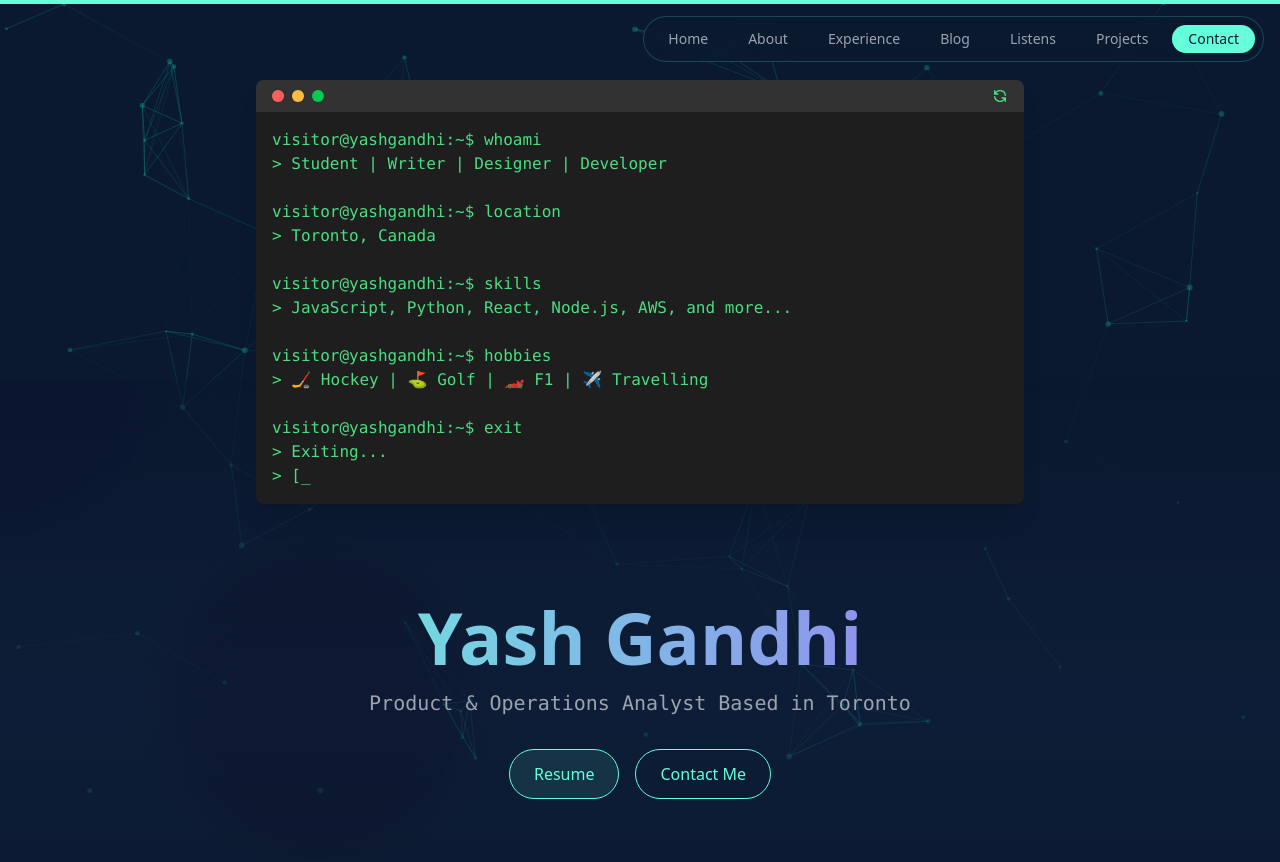
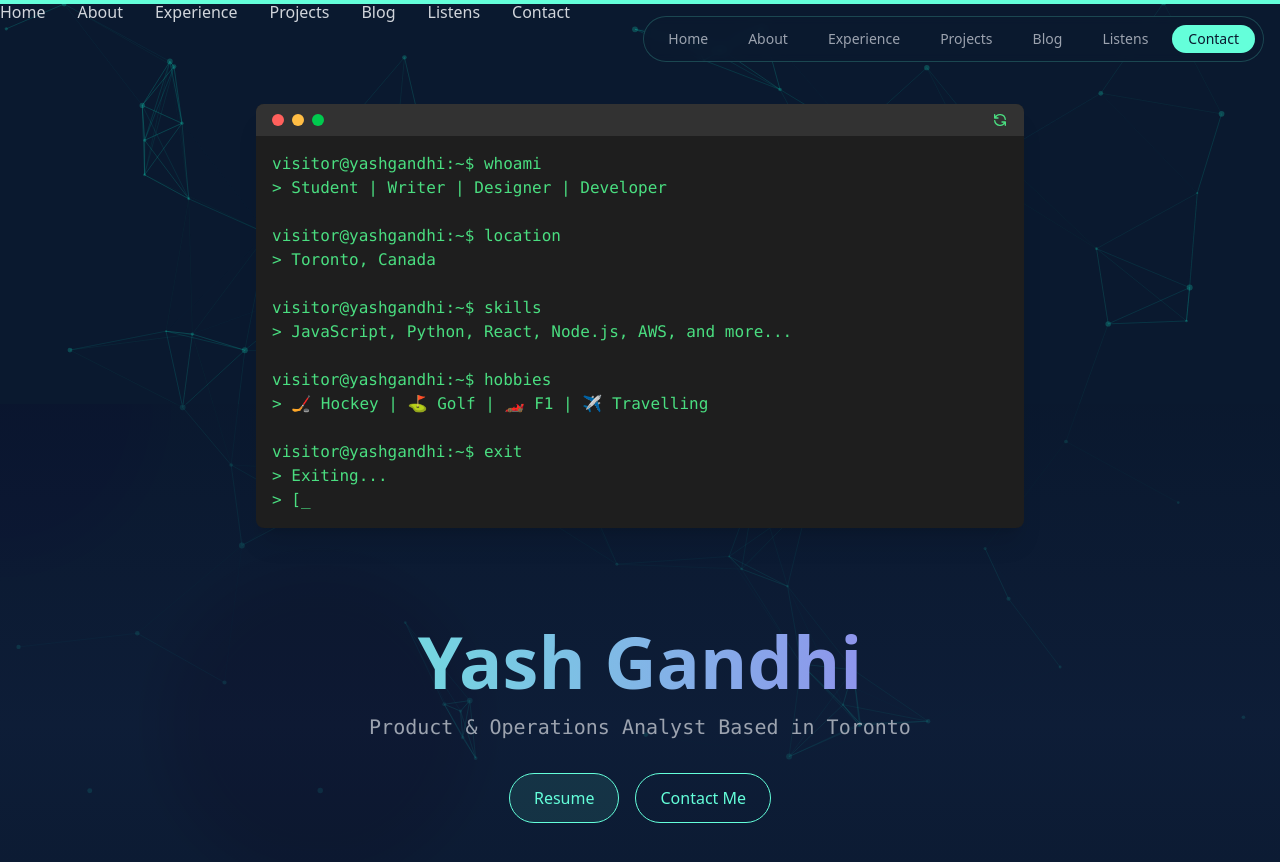
Before and after one commit to yasher3413/yashgandhi-website, a Next.js app: page / in a window 1280 px wide. Shown: the top 862 px of the page. Built offline with nearby package versions, Linux system fonts and the light colour scheme.

Commit message:
new changes

```diff
--- a/src/components/Navigation.tsx
+++ b/src/components/Navigation.tsx
@@ -13,7 +13,7 @@ const Navigation = () => {
 
   useEffect(() => {
     const handleScroll = () => {
-      const sections = ['home', 'about', 'experience', 'blog', 'listens', 'projects', 'contact'];
+      const sections = ['home', 'about', 'experience', 'projects', 'blog', 'listens', 'contact'];
       const scrollPosition = window.scrollY;
       const windowHeight = window.innerHeight;
       const documentHeight = document.documentElement.scrollHeight;
@@ -103,7 +103,7 @@ const Navigation = () => {
           } md:flex absolute md:relative right-0 top-14 md:top-0 bg-primary/95 md:bg-primary/80 backdrop-blur-sm rounded-2xl md:rounded-full p-4 md:p-2 border border-secondary/20 flex-col md:flex-row min-w-[160px] md:min-w-0 md:w-auto`}
         >
           <ul className="flex flex-col md:flex-row gap-2">
-            {['home', 'about', 'experience', 'blog', 'listens', 'projects', 'contact'].map((section) => (
+            {['home', 'about', 'experience', 'projects', 'blog', 'listens', 'contact'].map((section) => (
               <li key={section}>
                 <motion.button
                   whileHover={{ scale: 1.1 }}
@@ -122,6 +122,29 @@ const Navigation = () => {
           </ul>
         </div>
       </nav>
+      <nav className="hidden md:flex space-x-8">
+        <a href="#home" className="text-gray-300 hover:text-secondary transition-colors">
+          Home
+        </a>
+        <a href="#about" className="text-gray-300 hover:text-secondary transition-colors">
+          About
+        </a>
+        <a href="#experience" className="text-gray-300 hover:text-secondary transition-colors">
+          Experience
+        </a>
+        <a href="#projects" className="text-gray-300 hover:text-secondary transition-colors">
+          Projects
+        </a>
+        <a href="#blog" className="text-gray-300 hover:text-secondary transition-colors">
+          Blog
+        </a>
+        <a href="#listens" className="text-gray-300 hover:text-secondary transition-colors">
+          Listens
+        </a>
+        <a href="#contact" className="text-gray-300 hover:text-secondary transition-colors">
+          Contact
+        </a>
+      </nav>
     </>
   );
 };
```
